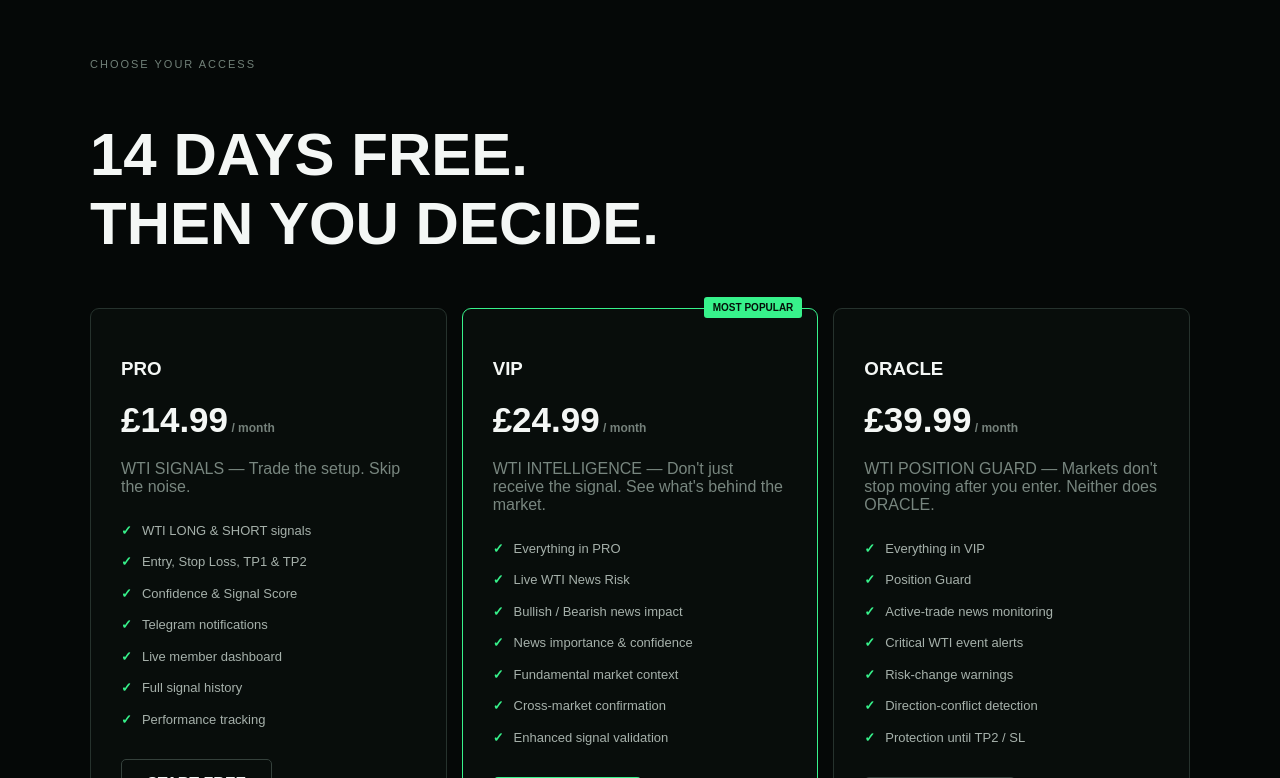
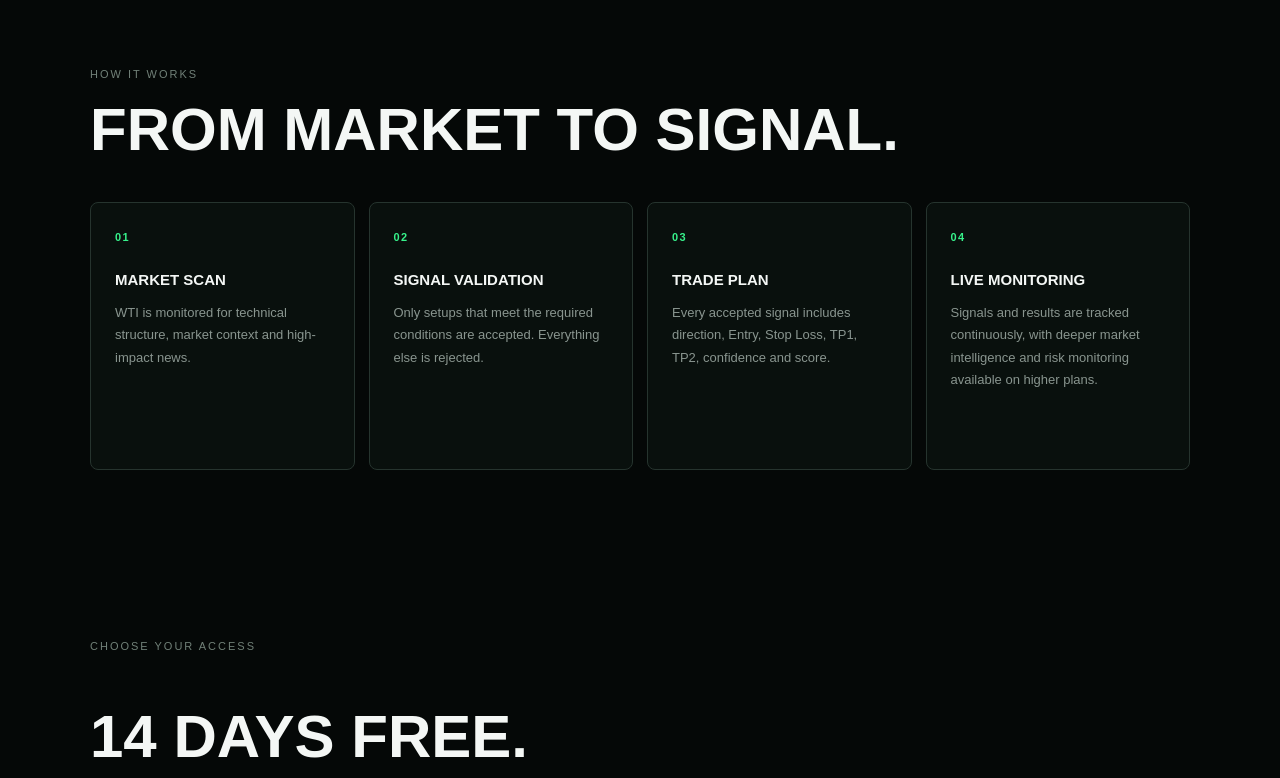
Before and after one commit to tradingnowopo/no-bullshit-signals, a Next.js app: page / in a window 1280 px wide. Shown: the part 1645-2423 px from the top of the page. Built offline with nearby package versions, Linux system fonts and the light colour scheme.

Commit message:
Update page.js

```diff
--- a/app/page.js
+++ b/app/page.js
@@ -112,7 +112,51 @@ export default function Home() {
         <div style={styles.cross}>🔮 <span>CRYSTAL BALLS</span> ✕</div>
         <div style={styles.yes}>📊 <span>MARKET DATA</span> ✓</div>
       </section>
+<section style={styles.howSection}>
+  <div style={styles.eyebrow}>HOW IT WORKS</div>
 
+  <h2 style={styles.sectionTitle}>
+    FROM MARKET TO SIGNAL.
+  </h2>
+
+  <div style={styles.howGrid}>
+    <div style={styles.howCard}>
+      <div style={styles.howNumber}>01</div>
+      <h3 style={styles.howTitle}>MARKET SCAN</h3>
+      <p style={styles.howText}>
+        WTI is monitored for technical structure, market context and
+        high-impact news.
+      </p>
+    </div>
+
+    <div style={styles.howCard}>
+      <div style={styles.howNumber}>02</div>
+      <h3 style={styles.howTitle}>SIGNAL VALIDATION</h3>
+      <p style={styles.howText}>
+        Only setups that meet the required conditions are accepted.
+        Everything else is rejected.
+      </p>
+    </div>
+
+    <div style={styles.howCard}>
+      <div style={styles.howNumber}>03</div>
+      <h3 style={styles.howTitle}>TRADE PLAN</h3>
+      <p style={styles.howText}>
+        Every accepted signal includes direction, Entry, Stop Loss,
+        TP1, TP2, confidence and score.
+      </p>
+    </div>
+
+    <div style={styles.howCard}>
+      <div style={styles.howNumber}>04</div>
+      <h3 style={styles.howTitle}>LIVE MONITORING</h3>
+      <p style={styles.howText}>
+        Signals and results are tracked continuously, with deeper market
+        intelligence and risk monitoring available on higher plans.
+      </p>
+    </div>
+  </div>
+</section>
       <section id="pricing" style={styles.pricing}>
         <div style={styles.sectionLabel}>CHOOSE YOUR ACCESS</div>
 
@@ -534,7 +578,60 @@ display: "inline-block",
     borderRadius: 7,
     color: "#37f28b",
   },
+howSection: {
+  maxWidth: 1100,
+  margin: "0 auto",
+  padding: "90px 25px",
+},
 
+eyebrow: {
+  color: "#718078",
+  letterSpacing: 2,
+  fontSize: 11,
+  marginBottom: 15,
+},
+
+sectionTitle: {
+  fontSize: "clamp(35px,5vw,60px)",
+  margin: 0,
+},
+
+howGrid: {
+  display: "grid",
+  gridTemplateColumns: "repeat(auto-fit,minmax(220px,1fr))",
+  gap: 14,
+  marginTop: 38,
+},
+
+howCard: {
+  border: "1px solid #26342e",
+  background: "#09100d",
+  borderRadius: 8,
+  padding: "28px 24px",
+  minHeight: 210,
+},
+
+howNumber: {
+  color: "#37f28b",
+  fontSize: 11,
+  fontWeight: 900,
+  letterSpacing: 1.5,
+  marginBottom: 28,
+},
+
+howTitle: {
+  color: "#f4f7f5",
+  fontSize: 15,
+  fontWeight: 900,
+  margin: "0 0 14px 0",
+},
+
+howText: {
+  color: "#89958f",
+  fontSize: 13,
+  lineHeight: 1.7,
+  margin: 0,
+},
   pricing: {
     maxWidth: 1100,
     margin: "0 auto",
```
